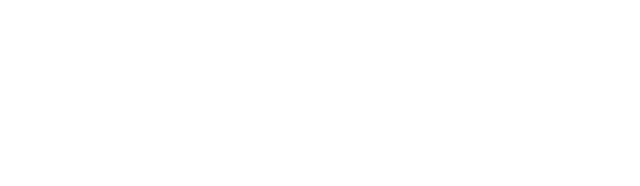
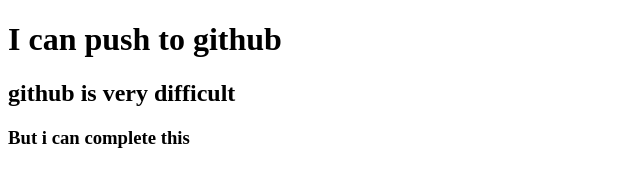
Before and after one commit to Raisa1389/my-second-repository, a plain HTML site: page index.html in a window 1280 px wide. Shown: the whole page, without its empty margins (0-640 px from the left). Drawn offline with Linux system fonts and the light colour scheme.

Commit message:
added code

```diff
--- a/index.html
+++ b/index.html
@@ -7,6 +7,8 @@
     <title>My second Repository</title>
 </head>
 <body>
-
+    <h1>I can push to github</h1>
+    <h2>github is very difficult</h2>
+    <h3>But i can complete this</h3>
 </body>
 </html>
```
